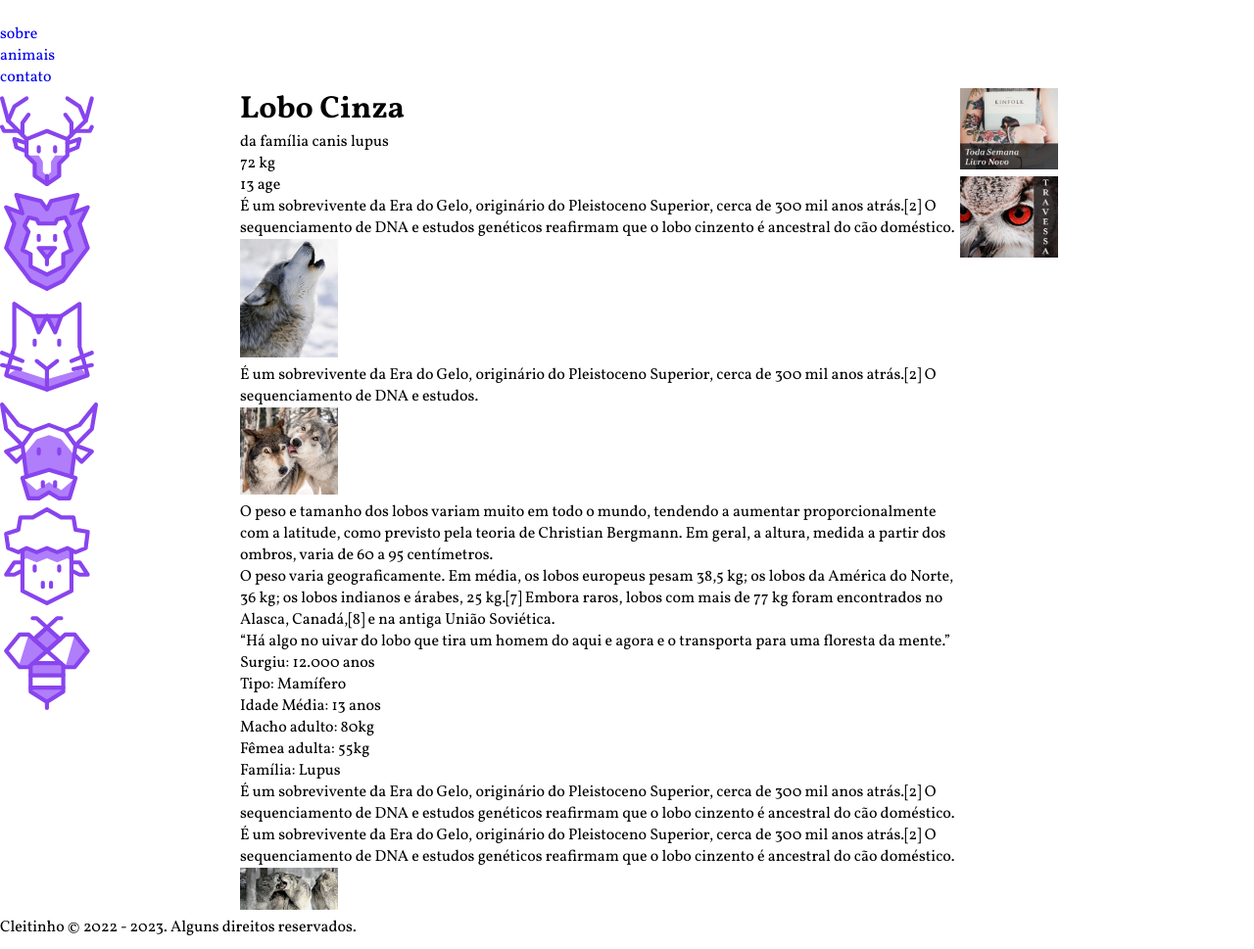
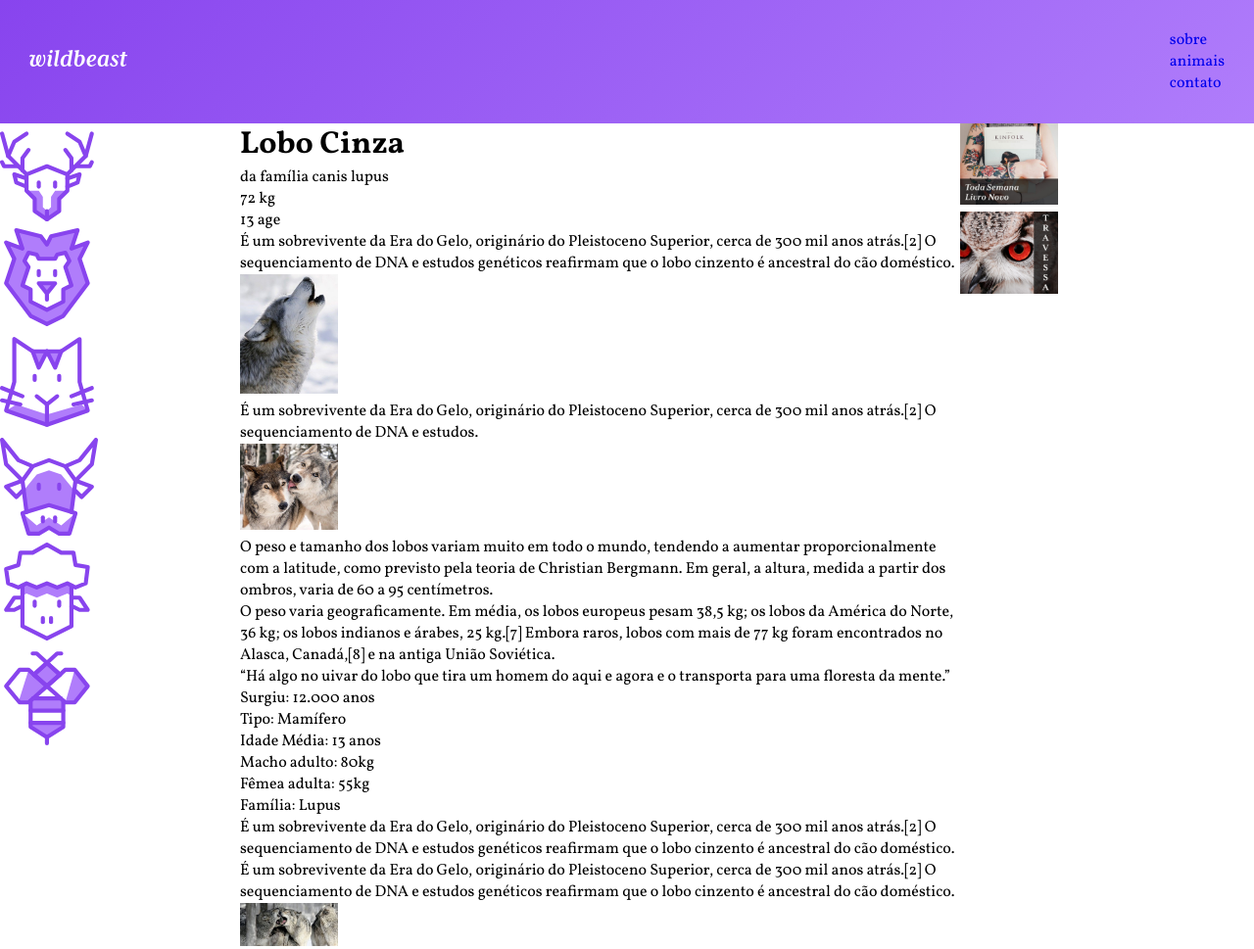
Before and after one commit to CleitonLahm/FlexBlog, a plain HTML site: page index.html in a window 1280 px wide. Shown: the top 969 px of the page at 98% size. Drawn offline with Linux system fonts and the light colour scheme.

Commit message:
Update style.css

```diff
--- a/style.css
+++ b/style.css
@@ -25,8 +25,15 @@ img{
   ;
 }
 
+/* HEADER */
+
 .header{
   grid-area: header;
+  background: linear-gradient(135deg, #8844ee, #B07DFB);
+  padding: 30px;
+  display: grid;
+  grid-template-columns: 1fr auto;
+  align-items: center;
 }
 
 .sidenav{
```
